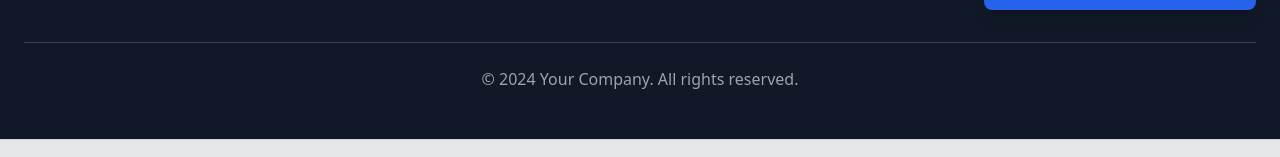
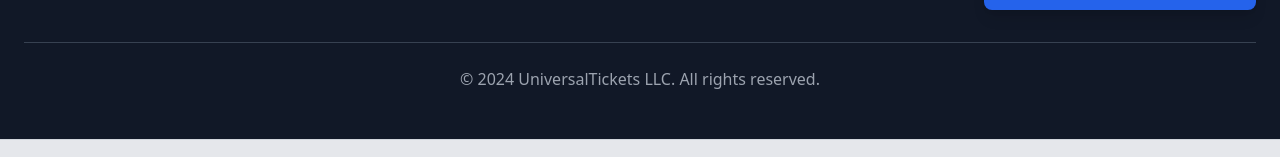
Before and after one commit to Coding-Thunder/utickets, a Next.js app: page / in a window 1280 px wide. Shown: the part 3254-3411 px from the top of the page. Built offline with nearby package versions, Linux system fonts and the light colour scheme.

Commit message:
ADD: new build release

```diff
--- a/components/Commmon/Footer.tsx
+++ b/components/Commmon/Footer.tsx
@@ -82,7 +82,7 @@ const Footer: React.FC = () => {
 
         <div className="border-t border-gray-700 pt-6">
           <p className="text-center text-gray-400">
-            &copy; {new Date().getFullYear()} Your Company. All rights reserved.
+            &copy; {new Date().getFullYear()} UniversalTickets LLC. All rights reserved.
           </p>
         </div>
       </div>
```
